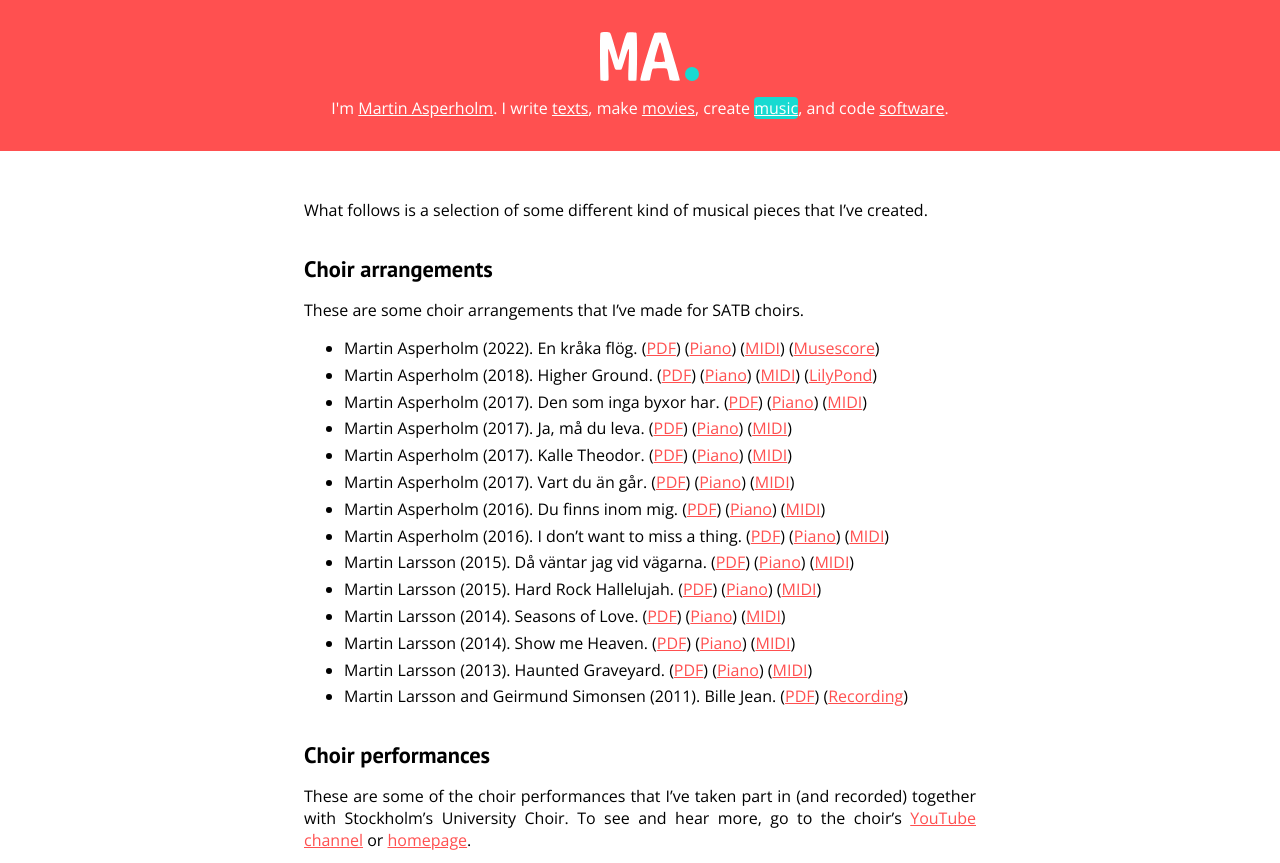
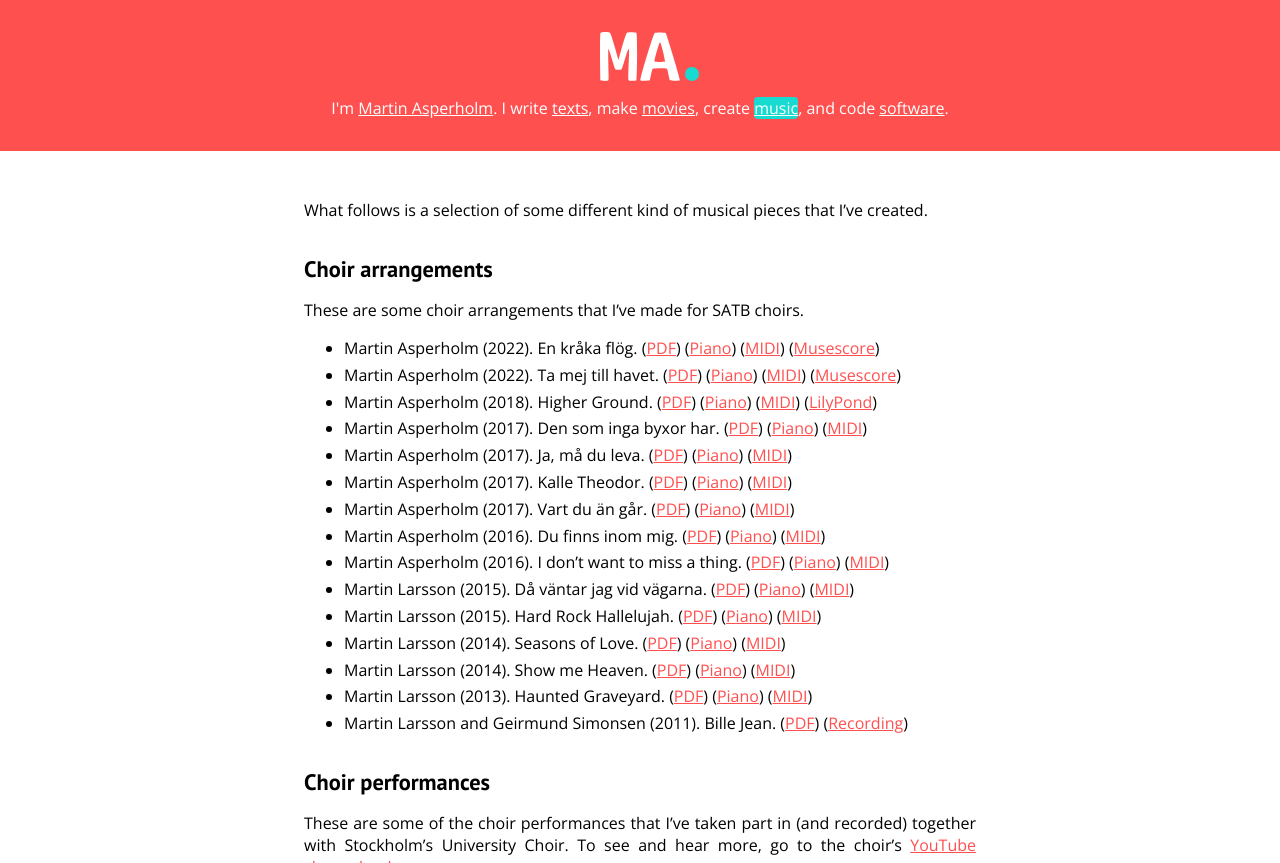
Before and after one commit to Speldosa/Speldosa.github.io, a Jekyll site: the page built from music/index.md, in a window 1280 px wide and 900 px high, cut to the strip 0-863 px from the top of the window. Built offline with Jekyll 4.4.1, drawn with Linux system fonts in a browser that asks for light colours.

Commit message:
Update index.md

```diff
--- a/music/index.md
+++ b/music/index.md
@@ -12,6 +12,7 @@ What follows is a selection of some different kind of musical pieces that I've c
 These are some choir arrangements that I've made for SATB choirs.
 
 * Martin Asperholm (2022). En kråka flög. ([PDF](./En kråka flög.pdf)) ([Piano](./En kråka flög.mp3)) ([MIDI](./En kråka flög.mid)) ([Musescore](./En kråka flög.mscz))
+* Martin Asperholm (2022). Ta mej till havet. ([PDF](./Ta mej till havet.pdf)) ([Piano](./Ta mej till havet.mp3)) ([MIDI](./Ta mej till havet.mid)) ([Musescore](./Ta mej till havet.mscz))
 * Martin Asperholm (2018). Higher Ground. ([PDF](./Higher Ground.pdf)) ([Piano](./Higher Ground.mp3)) ([MIDI](./Higher Ground.midi)) ([LilyPond](./Higher Ground.ly))
 * Martin Asperholm (2017). Den som inga byxor har. ([PDF](./Den som inga byxor har.pdf)) ([Piano](./Den som inga byxor har.mp3)) ([MIDI](./Den som inga byxor har.midi))
 * Martin Asperholm (2017). Ja, må du leva. ([PDF](./Ja, må du leva.pdf)) ([Piano](./Ja, må du leva.mp3)) ([MIDI](./Ja, må du leva.midi))
```
